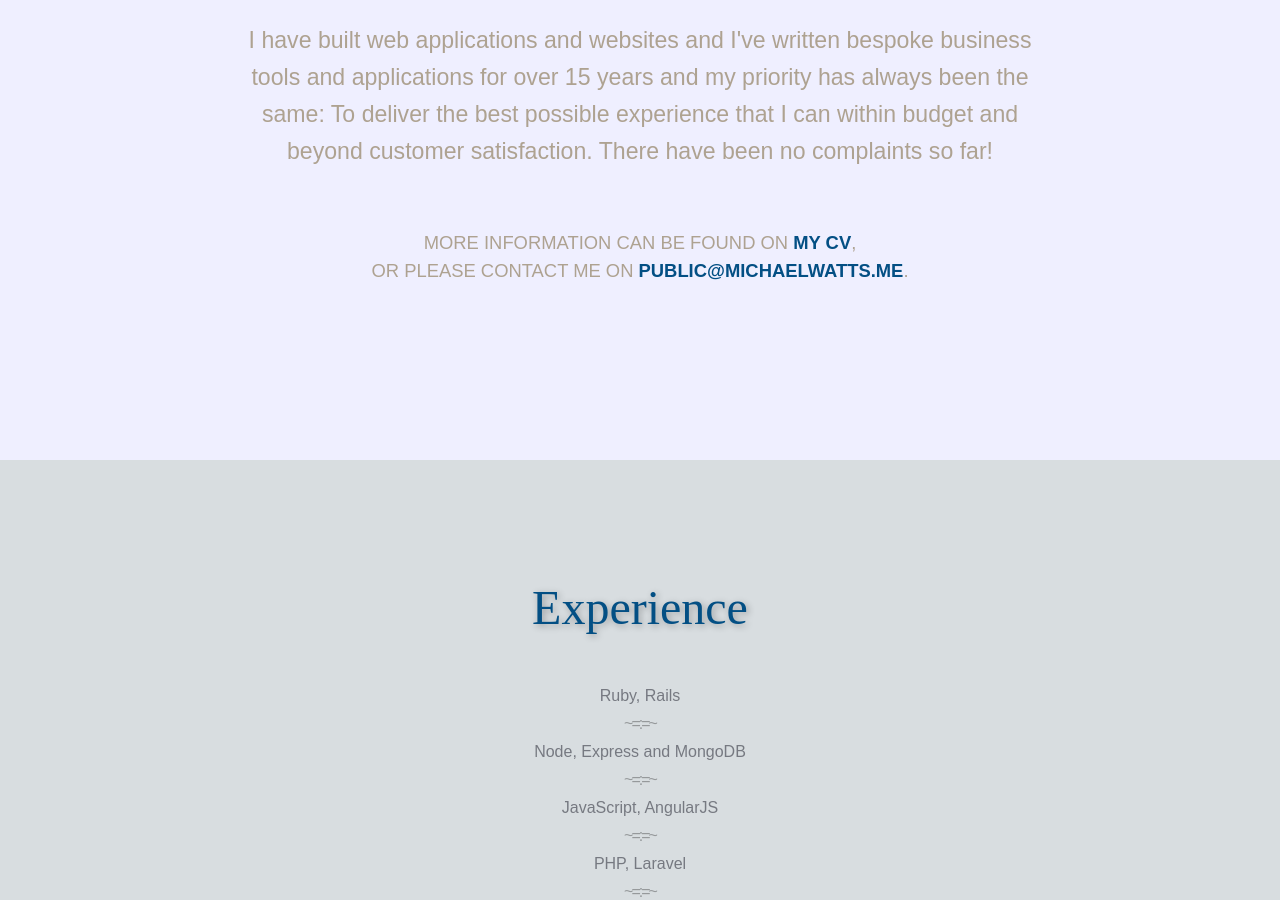
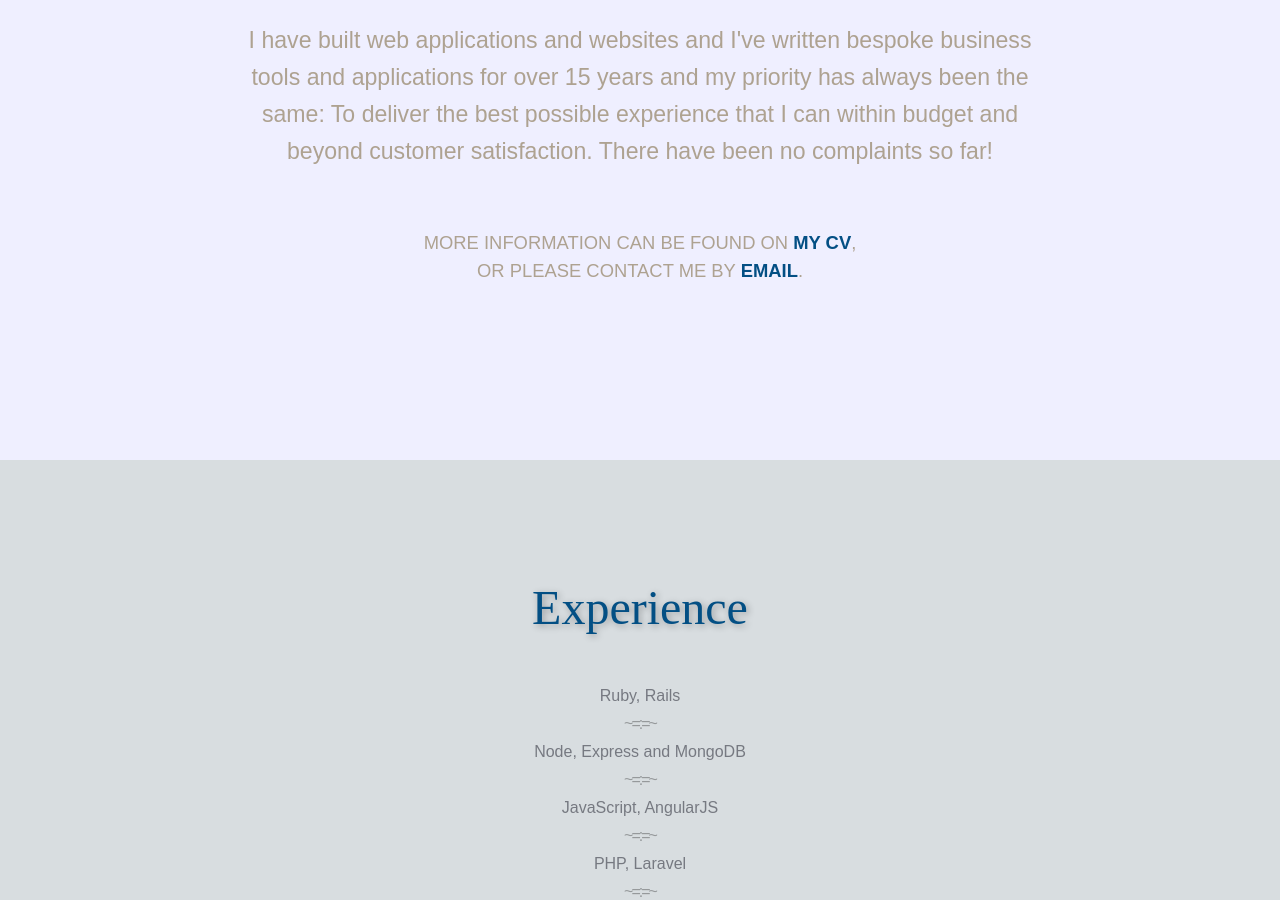
Before and after one commit to mj-watts/michaelwatts.me-website, a Jekyll site: the page index.html, which Jekyll copies as it is, in a window 1280 px wide and 900 px high, scrolled down 458 px. Built offline with Jekyll 4.4.1, drawn with Linux system fonts in a browser that asks for light colours.

Commit message:
Update index.html

```diff
--- a/index.html
+++ b/index.html
@@ -246,7 +246,7 @@
       <h2 class="lead">I love writing code.</h2>
       <p class="lead">Throughout my career I have been lucky enough to help companies and organisations shape the way they use digital media to engage with customers.</p>
       <p class="lead">I have built web applications and websites and I've written bespoke business tools and applications for over 15 years and my priority has always been the same: To deliver the best possible experience that I can within budget and beyond customer satisfaction. There have been no complaints so far!</p>
-      <p class="more-info">More information can be found on <a href="https://stackoverflow.com/cv/michaelwatts">my CV</a>, <br> or please contact me on <a href="mailto:public@michaelwatts.me" target="_blank">public@michaelwatts.me</a>.
+      <p class="more-info">More information can be found on <a href="https://stackoverflow.com/cv/michaelwatts">my CV</a>, <br> or please contact me by <a href="mailto:public@michaelwatts.me" target="_blank">email</a>.
     </div>
     </header>
 
```
